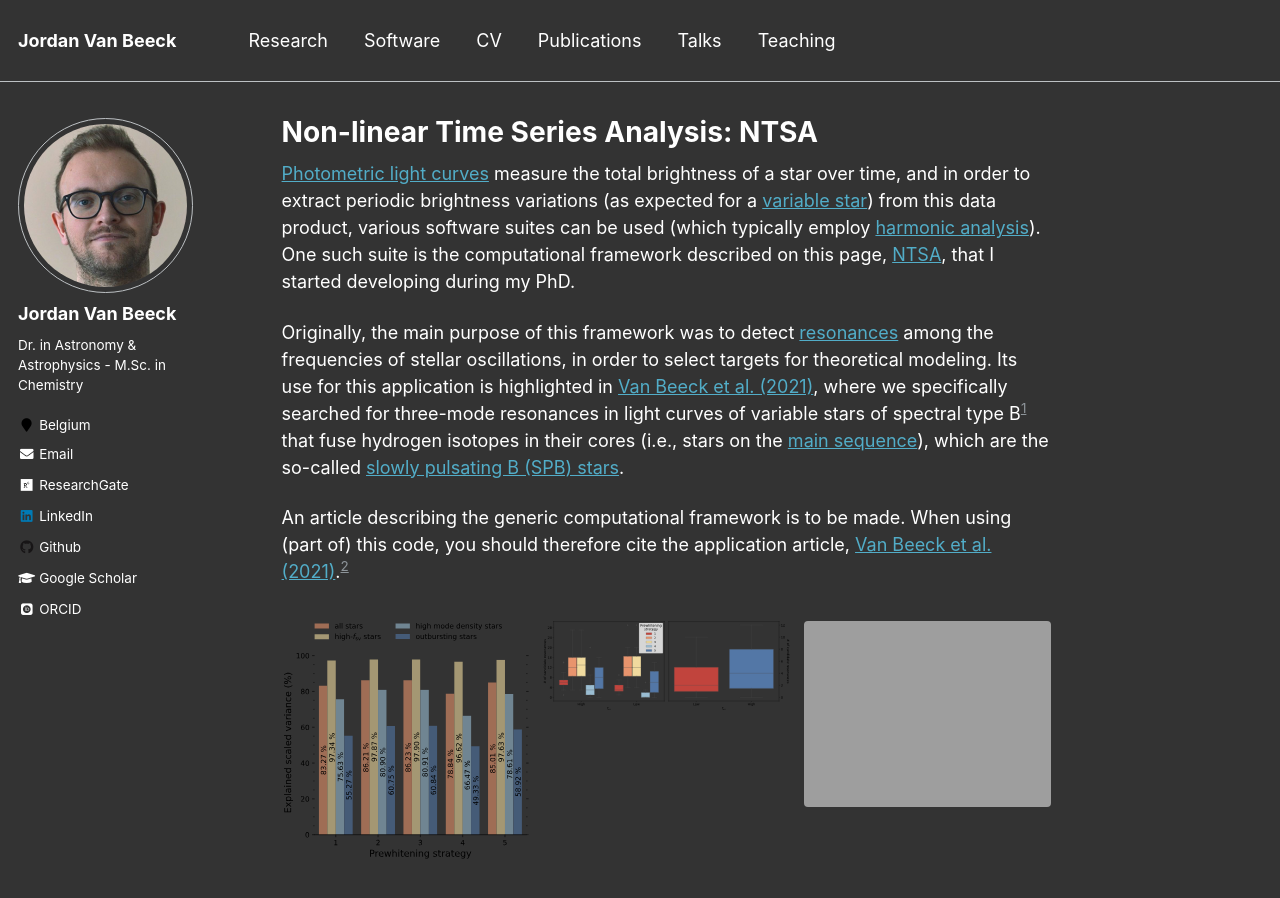
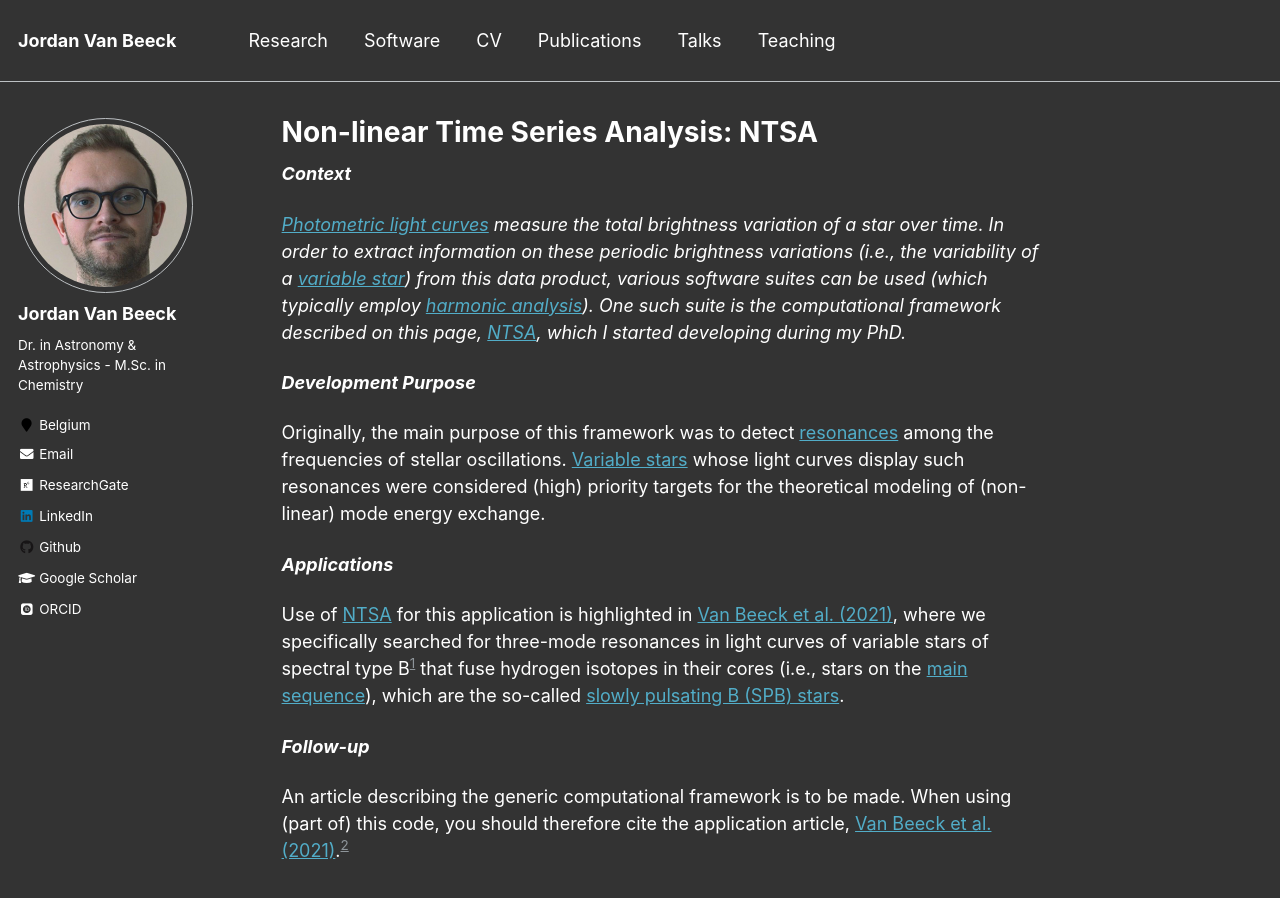
Before and after one commit to JVB11/jvb11.github.io, a Jekyll site: the page built from _software/NTSA.md, in a window 1280 px wide and 900 px high. Built offline with Jekyll 4.4.1, drawn with Linux system fonts in a browser that asks for light colours; some web fonts are replaced.

Commit message:
update software page text

```diff
--- a/_software/NTSA.md
+++ b/_software/NTSA.md
@@ -21,11 +21,22 @@
       title: ""
 ---
 
-[Photometric light curves](https://en.wikipedia.org/wiki/Photometry_(astronomy)) measure the total brightness of a star over time, and in order to extract periodic brightness variations (as expected for a [variable star](https://en.wikipedia.org/wiki/Variable_star)) from this data product, various software suites can be used (which typically employ [harmonic analysis](https://en.wikipedia.org/wiki/Harmonic_analysis)).
-One such suite is the computational framework described on this page, [NTSA](https://github.com/JVB11/NTSA), that I started developing during my PhD.
+_**Context**_
 
-Originally, the main purpose of this framework was to detect [resonances](https://en.wikipedia.org/wiki/Resonance) among the frequencies of stellar oscillations, in order to select targets for theoretical modeling.
-Its use for this application is highlighted in [Van Beeck et al. (2021)](https://www.aanda.org/articles/aa/full_html/2021/11/aa41572-21/aa41572-21.html), where we specifically searched for three-mode resonances in light curves of variable stars of spectral type B[^1] that fuse hydrogen isotopes in their cores (i.e., stars on the [main sequence](https://en.wikipedia.org/wiki/Main_sequence)), which are the so-called [slowly pulsating B (SPB) stars](https://en.wikipedia.org/wiki/Slowly_pulsating_B-type_star).
+*[Photometric light curves](https://en.wikipedia.org/wiki/Photometry_(astronomy)) measure the total brightness variation of a star over time.
+In order to extract information on these periodic brightness variations (i.e., the variability of a [variable star](https://en.wikipedia.org/wiki/Variable_star)) from this data product, various software suites can be used (which typically employ [harmonic analysis](https://en.wikipedia.org/wiki/Harmonic_analysis)).
+One such suite is the computational framework described on this page, [NTSA](https://github.com/JVB11/NTSA), which I started developing during my PhD.*
+
+_**Development Purpose**_
+
+Originally, the main purpose of this framework was to detect [resonances](https://en.wikipedia.org/wiki/Resonance) among the frequencies of stellar oscillations.
+[Variable stars](https://en.wikipedia.org/wiki/Variable_star) whose light curves display such resonances were considered (high) priority targets for the theoretical modeling of (non-linear) mode energy exchange.
+
+_**Applications**_
+
+Use of [NTSA]() for this application is highlighted in [Van Beeck et al. (2021)](https://www.aanda.org/articles/aa/full_html/2021/11/aa41572-21/aa41572-21.html), where we specifically searched for three-mode resonances in light curves of variable stars of spectral type B[^1] that fuse hydrogen isotopes in their cores (i.e., stars on the [main sequence](https://en.wikipedia.org/wiki/Main_sequence)), which are the so-called [slowly pulsating B (SPB) stars](https://en.wikipedia.org/wiki/Slowly_pulsating_B-type_star).
+
+_**Follow-up**_
 
 An article describing the generic computational framework is to be made.
 When using (part of) this code, you should therefore cite the application article, [Van Beeck et al. (2021)](https://www.aanda.org/articles/aa/full_html/2021/11/aa41572-21/aa41572-21.html).[^2]
```
Also changed, not shown: _pages/software.md (+5 -6 lines), 1 other file.
